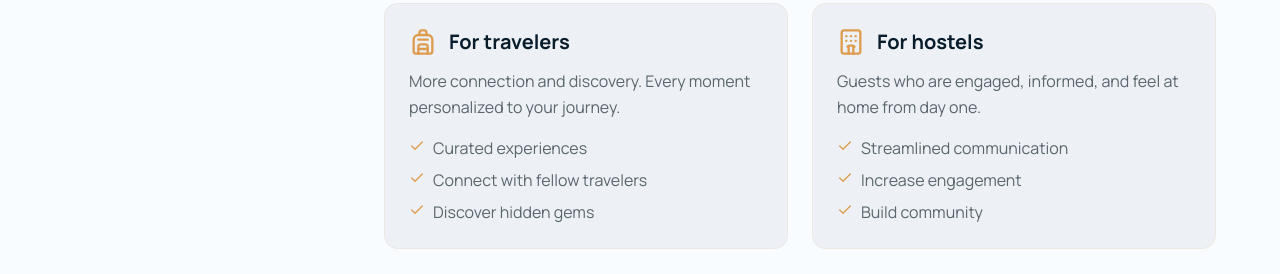
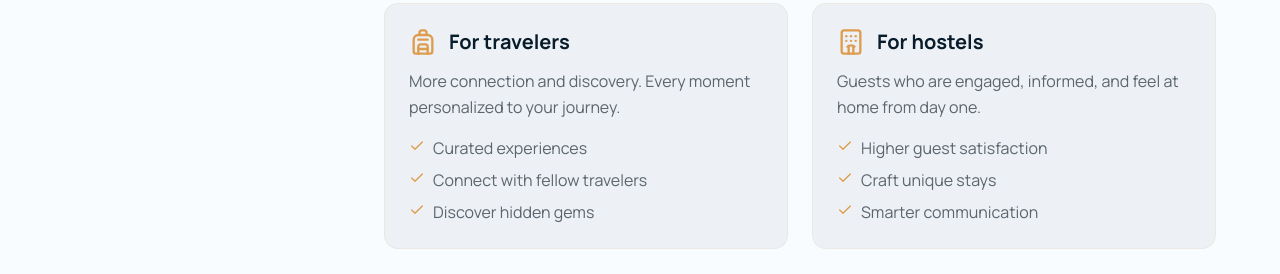
Before and after one commit to scottdoggett/ceezaa-landing-page, a Next.js app: page / in a window 1280 px wide. Shown: the part 2320-2594 px from the top of the page. Built offline with nearby package versions, Linux system fonts and the light colour scheme.

Commit message:
Updated wording on home page

```diff
--- a/src/components/ui/home-page/community.tsx
+++ b/src/components/ui/home-page/community.tsx
@@ -36,15 +36,15 @@ export function Community() {
                 <ul className="space-y-2 text-secondary-foreground/70">
                   <li className="flex items-start gap-2">
                     <Check className="w-5 h-5 text-primary mt-1 shrink-0" />
-                    <span>Increase guest engagement</span>
+                    <span>Deliver more than a bed</span>
                   </li>
                   <li className="flex items-start gap-2">
                     <Check className="w-5 h-5 text-primary mt-1 shrink-0" />
-                    <span>Streamline communication</span>
+                    <span>Streamline guest interactions</span>
                   </li>
                   <li className="flex items-start gap-2">
                     <Check className="w-5 h-5 text-primary mt-1 shrink-0" />
-                    <span>Build lasting connections</span>
+                    <span>Build loyalty that lasts</span>
                   </li>
                 </ul>
                 <Button asChild size="lg" className="w-full sm:w-auto mt-4">
--- a/src/components/ui/home-page/what-ceezaa-is.tsx
+++ b/src/components/ui/home-page/what-ceezaa-is.tsx
@@ -81,15 +81,15 @@ export function WhatCeezaaIs() {
                   <ul className="space-y-2 text-md text-muted-foreground pt-1">
                     <li className="flex items-start gap-2">
                       <Check className="w-4 h-4 text-primary mt-0.5 shrink-0" />
-                      <span>Streamlined communication</span>
+                      <span>Higher guest satisfaction</span>
                     </li>
                     <li className="flex items-start gap-2">
                       <Check className="w-4 h-4 text-primary mt-0.5 shrink-0" />
-                      <span>Increase engagement</span>
+                      <span>Craft unique stays</span>
                     </li>
                     <li className="flex items-start gap-2">
                       <Check className="w-4 h-4 text-primary mt-0.5 shrink-0" />
-                      <span>Build community</span>
+                      <span>Smarter communication</span>
                     </li>
                   </ul>
                 </div>
@@ -134,15 +134,15 @@ export function WhatCeezaaIs() {
                   <ul className="space-y-2 text-md text-muted-foreground pt-1">
                     <li className="flex items-start gap-2">
                       <Check className="w-4 h-4 text-primary mt-0.5 shrink-0" />
-                      <span>Streamlined communication</span>
+                      <span>Higher guest satisfaction</span>
                     </li>
                     <li className="flex items-start gap-2">
                       <Check className="w-4 h-4 text-primary mt-0.5 shrink-0" />
-                      <span>Increase engagement</span>
+                      <span>Craft unique stays</span>
                     </li>
                     <li className="flex items-start gap-2">
                       <Check className="w-4 h-4 text-primary mt-0.5 shrink-0" />
-                      <span>Build community</span>
+                      <span>Smarter communication</span>
                     </li>
                   </ul>
                 </div>
```
